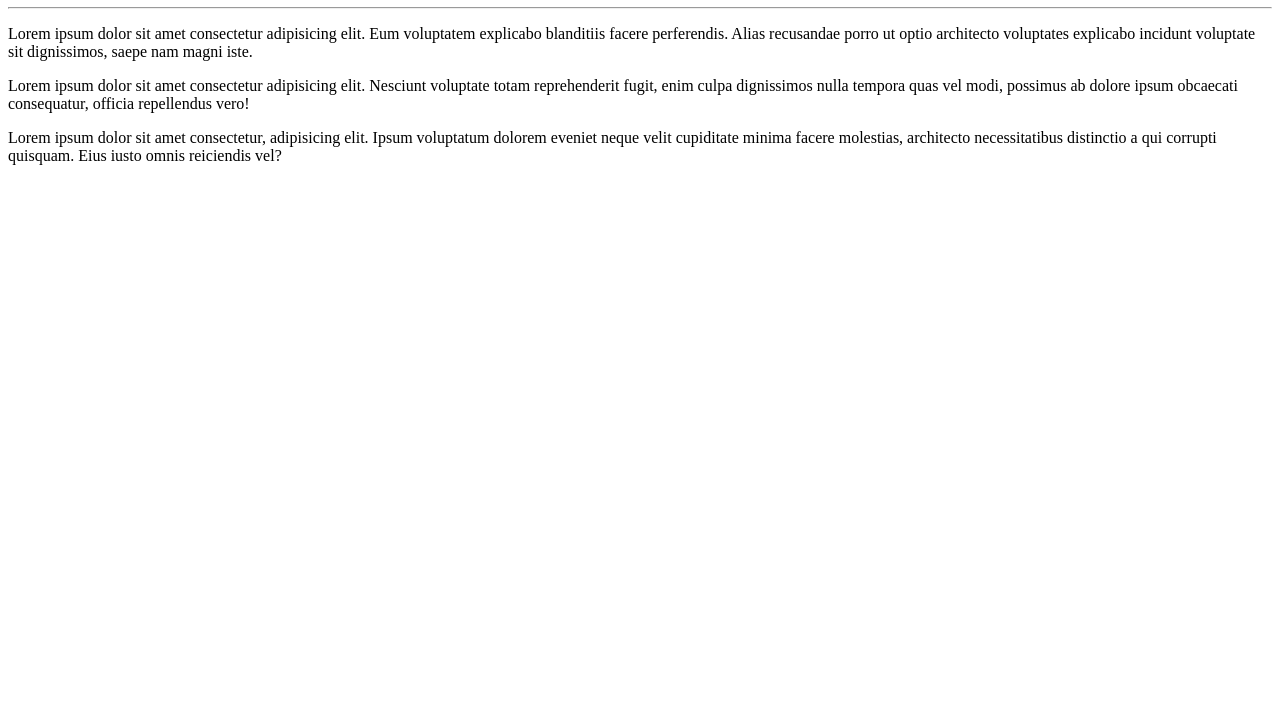
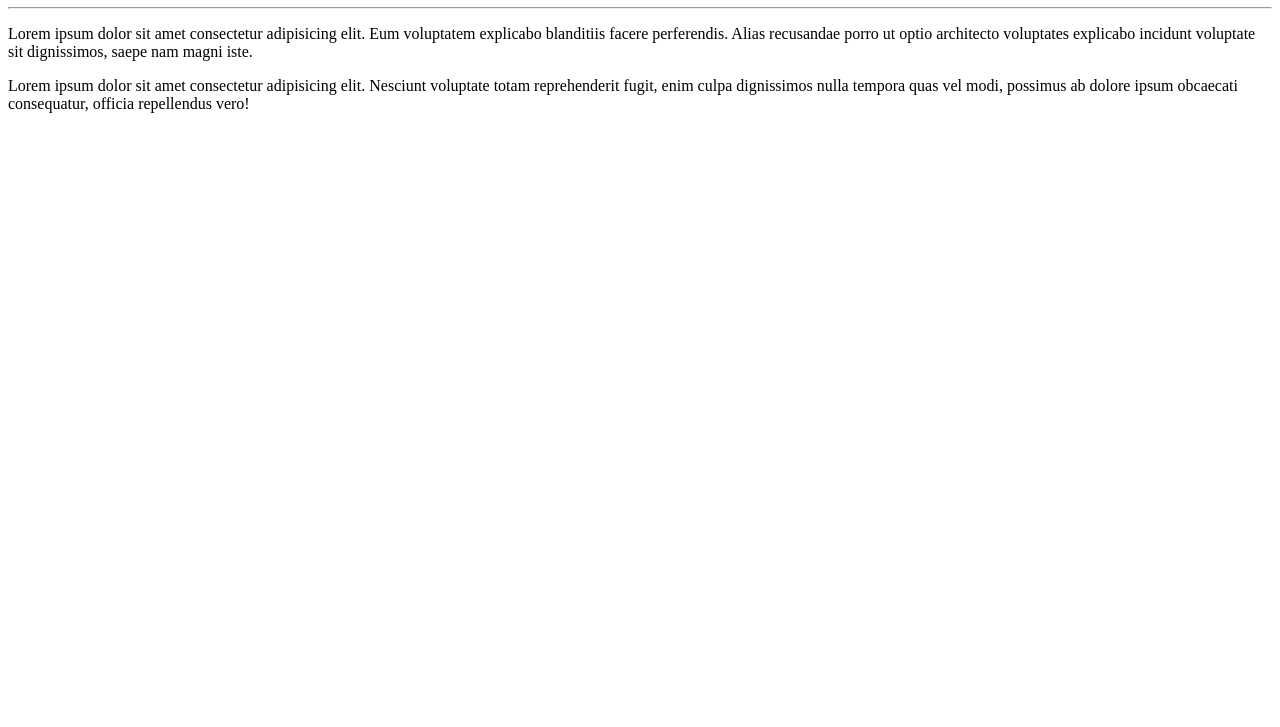
Before and after one commit to Lcaetano/Ola-Mundo, a plain HTML site: page site-exemplo/index.html in a window 1280 px wide. Shown: the part 73-800 px from the top of the page. Drawn offline with Linux system fonts and the light colour scheme.

Commit message:
teste
teste

```diff
--- a/site-exemplo/index.html
+++ b/site-exemplo/index.html
@@ -10,6 +10,5 @@
     <hr>
     <p>Lorem ipsum dolor sit amet consectetur adipisicing elit. Eum voluptatem explicabo blanditiis facere perferendis. Alias recusandae porro ut optio architecto voluptates explicabo incidunt voluptate sit dignissimos, saepe nam magni iste.</p>
     <p>Lorem ipsum dolor sit amet consectetur adipisicing elit. Nesciunt voluptate totam reprehenderit fugit, enim culpa dignissimos nulla tempora quas vel modi, possimus ab dolore ipsum obcaecati consequatur, officia repellendus vero!</p>
-    Lorem ipsum dolor sit amet consectetur, adipisicing elit. Ipsum voluptatum dolorem eveniet neque velit cupiditate minima facere molestias, architecto necessitatibus distinctio a qui corrupti quisquam. Eius iusto omnis reiciendis vel?
 </body>
 </html>
```
